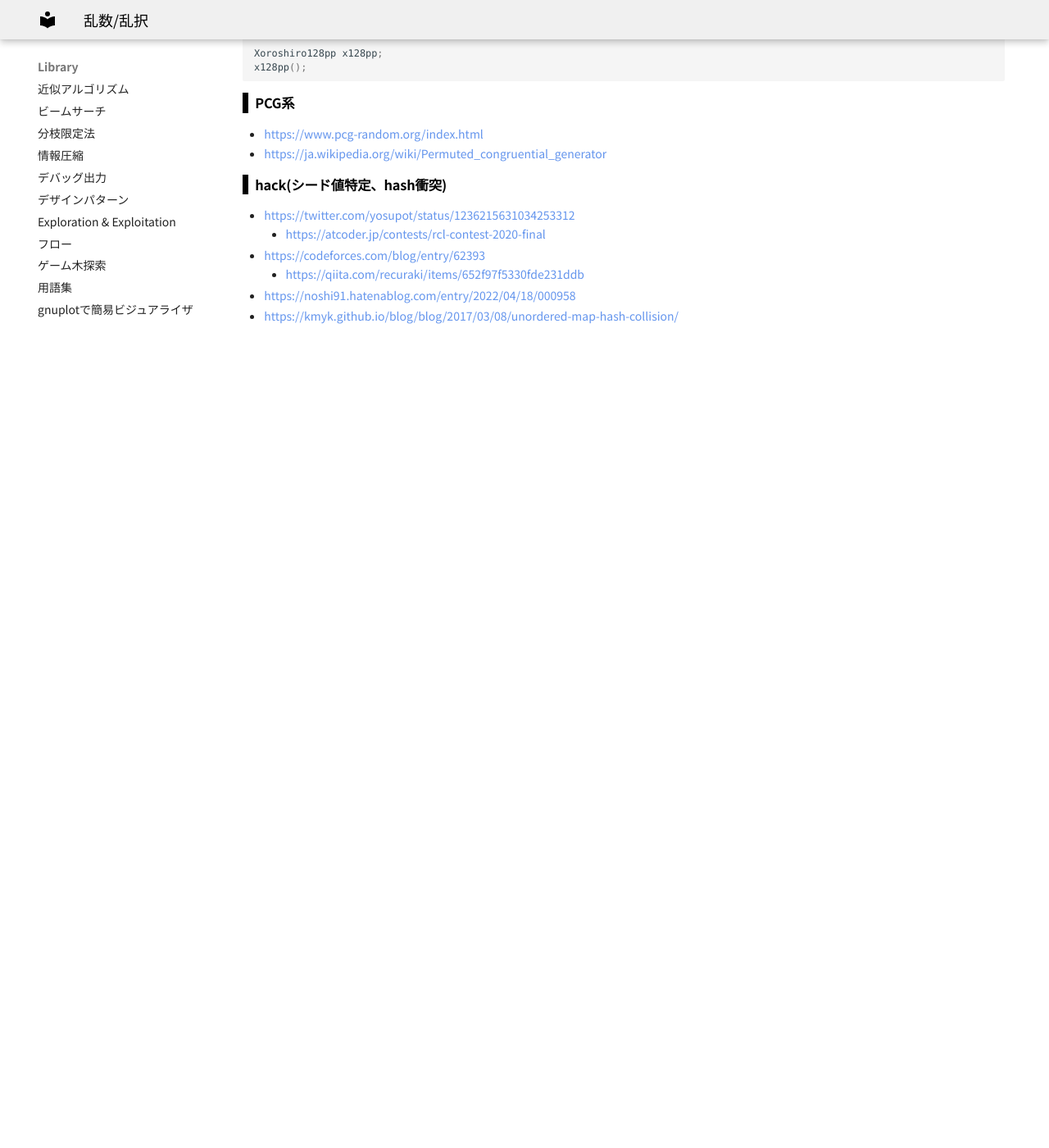
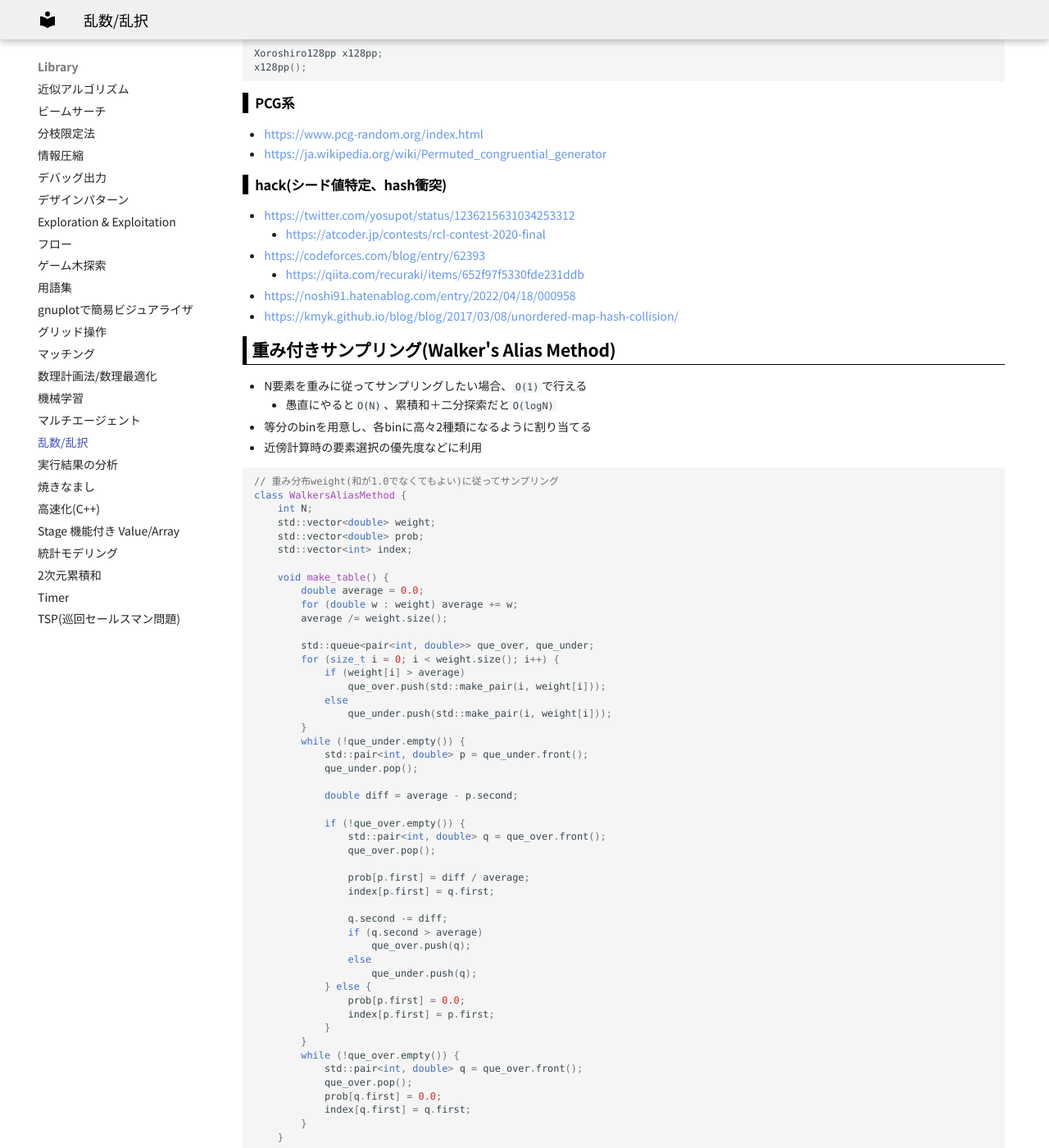
Before and after one commit to jetbead/AtCoderHeuristicContestMemo, an MkDocs documentation site: the page built from docs/Library/random.md, in a window 1280 px wide and 1400 px high, scrolled down 1635 px. Shown: the whole window at 82% size. Built offline with MkDocs 1.6.1 and Material for MkDocs 9.7.7, drawn with Linux system fonts in a browser that asks for light colours; some web fonts are replaced; before the commit the page ends 2055 px from its top, so only the background shows below that; some of the changed text lies outside the part shown.

Commit message:
modify random

````diff
--- a/docs/Library/random.md
+++ b/docs/Library/random.md
@@ -100,3 +100,90 @@
   - https://qiita.com/recuraki/items/652f97f5330fde231ddb
 - https://noshi91.hatenablog.com/entry/2022/04/18/000958
 - https://kmyk.github.io/blog/blog/2017/03/08/unordered-map-hash-collision/
+
+
+## 重み付きサンプリング(Walker's Alias Method)
+
+- N要素を重みに従ってサンプリングしたい場合、`O(1)`で行える
+  - 愚直にやると`O(N)`、累積和＋二分探索だと`O(logN)`
+- 等分のbinを用意し、各binに高々2種類になるように割り当てる
+- 近傍計算時の要素選択の優先度などに利用
+
+```cpp
+// 重み分布weight(和が1.0でなくてもよい)に従ってサンプリング
+class WalkersAliasMethod {
+    int N;
+    std::vector<double> weight;
+    std::vector<double> prob;
+    std::vector<int> index;
+
+    void make_table() {
+        double average = 0.0;
+        for (double w : weight) average += w;
+        average /= weight.size();
+
+        std::queue<pair<int, double>> que_over, que_under;
+        for (size_t i = 0; i < weight.size(); i++) {
+            if (weight[i] > average)
+                que_over.push(std::make_pair(i, weight[i]));
+            else
+                que_under.push(std::make_pair(i, weight[i]));
+        }
+        while (!que_under.empty()) {
+            std::pair<int, double> p = que_under.front();
+            que_under.pop();
+
+            double diff = average - p.second;
+
+            if (!que_over.empty()) {
+                std::pair<int, double> q = que_over.front();
+                que_over.pop();
+
+                prob[p.first] = diff / average;
+                index[p.first] = q.first;
+
+                q.second -= diff;
+                if (q.second > average)
+                    que_over.push(q);
+                else
+                    que_under.push(q);
+            } else {
+                prob[p.first] = 0.0;
+                index[p.first] = p.first;
+            }
+        }
+        while (!que_over.empty()) {
+            std::pair<int, double> q = que_over.front();
+            que_over.pop();
+            prob[q.first] = 0.0;
+            index[q.first] = q.first;
+        }
+    }
+
+   public:
+    WalkersAliasMethod(const std::vector<double>& weight) : weight(weight) {
+        N = weight.size();
+        prob.assign(N, 0.0);
+        index.assign(N, 0);
+        make_table();
+    }
+
+    void dump_table() {
+        for (size_t i = 0; i < N; i++) {
+            std::cerr << i << "\t";
+            std::cerr << "[" << i << ": " << 1.0 - prob[i] << "]";
+            std::cerr << "[" << index[i] << ": " << prob[i] << "]";
+            std::cerr << std::endl;
+        }
+    }
+
+    size_t size() const {
+        return weight.size();
+    }
+
+    int sampling() {
+        double idx = xor128() % N;
+        return frand() < prob[idx] ? index[idx] : idx; // frand()は0.0から1.0の一様乱数
+    }
+};
+```
````
